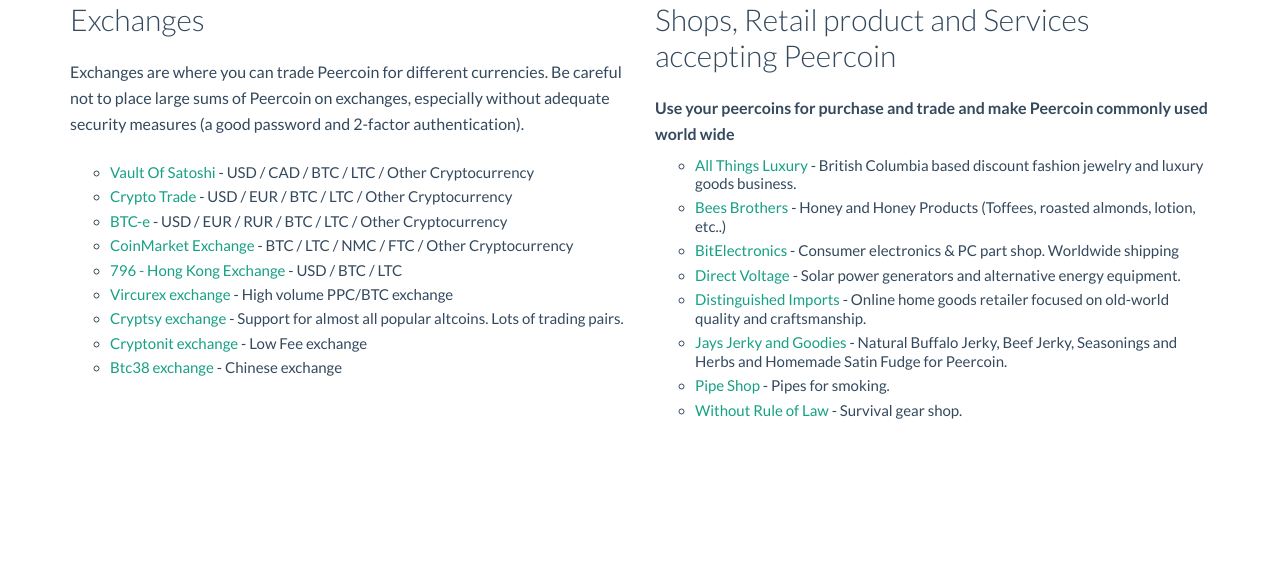
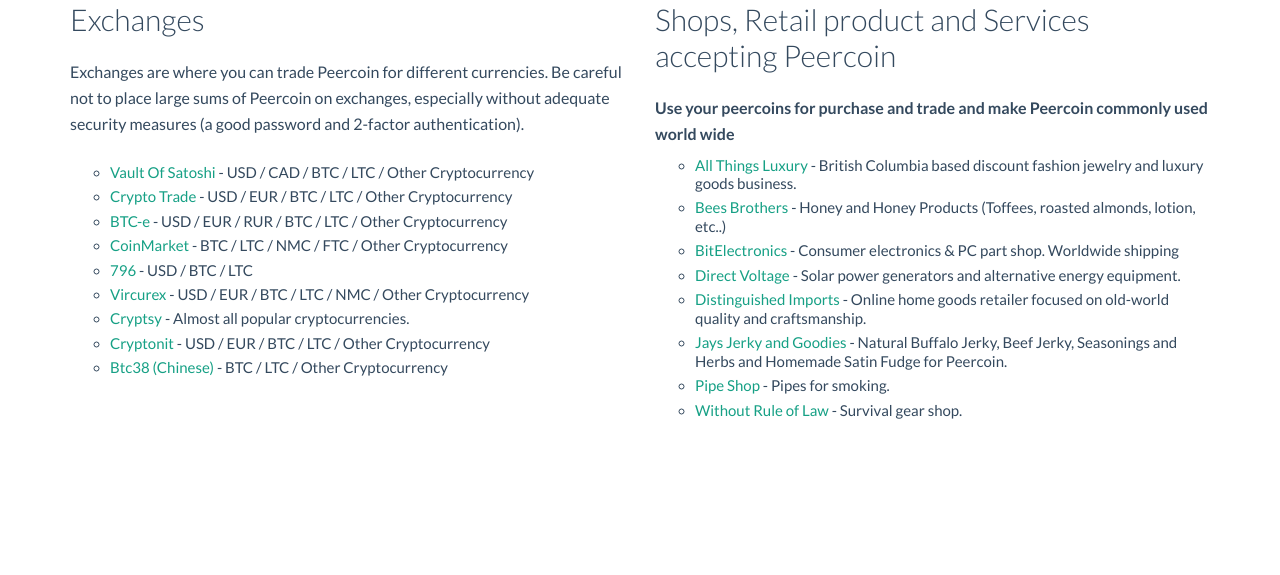
Before and after one commit to super3/peercoin_website_old, a PHP site: page /resources.php in a window 1280 px wide. Shown: the part 981-1556 px from the top of the page. Run offline with PHP 8.4, Linux system fonts and the light colour scheme; data that the repository does not hold is empty.

Commit message:
Fixed the remaining exchanges to the standard.

```diff
--- a/resources.php
+++ b/resources.php
@@ -99,31 +99,31 @@
 
             <ul style="list-style-type: circle;">
               <li>
-                <a href="https://www.vaultofsatoshi.com/orderbook">Vault Of Satoshi</a> -  USD / CAD / BTC / LTC / Other Cryptocurrency
+                <a href="https://www.vaultofsatoshi.com/orderbook">Vault Of Satoshi</a> - USD / CAD / BTC / LTC / Other Cryptocurrency
               </li>
               <li>
-                <a href="https://crypto-trade.com/trade/ppc_usd">Crypto Trade</a> -  USD / EUR / BTC / LTC / Other Cryptocurrency
+                <a href="https://crypto-trade.com/trade/ppc_usd">Crypto Trade</a> - USD / EUR / BTC / LTC / Other Cryptocurrency
               </li>
               <li>
-                <a href="https://btc-e.com/">BTC-e</a> -  USD / EUR / RUR / BTC / LTC / Other Cryptocurrency
+                <a href="https://btc-e.com/">BTC-e</a> - USD / EUR / RUR / BTC / LTC / Other Cryptocurrency
               </li>
               <li>
-                <a href="https://coinmkt.com/#/">CoinMarket Exchange</a> -  BTC / LTC / NMC / FTC / Other Cryptocurrency
+                <a href="https://coinmkt.com/#/">CoinMarket</a> - BTC / LTC / NMC / FTC / Other Cryptocurrency
               </li>
               <li>
-                <a href="https://796.com/ppcusd/market">796 - Hong Kong Exchange</a> - USD / BTC / LTC
+                <a href="https://796.com/ppcusd/market">796</a> - USD / BTC / LTC
               </li>
               <li>
-                <a href="https://vircurex.com/welcome/index?alt=ppc&amp;base=btc">Vircurex exchange</a> - High volume PPC/BTC exchange
+                <a href="https://vircurex.com/welcome/index?alt=ppc&amp;base=btc">Vircurex</a> - USD / EUR / BTC / LTC / NMC / Other Cryptocurrency
               </li>
               <li>
-                <a href="https://www.cryptsy.com/">Cryptsy exchange</a> - Support for almost all popular altcoins. Lots of trading pairs.
+                <a href="https://www.cryptsy.com/">Cryptsy</a> - Almost all popular cryptocurrencies.
               </li>
               <li>
-                <a href="http://cryptonit.net/">Cryptonit exchange</a> -  Low Fee exchange
+                <a href="http://cryptonit.net/">Cryptonit</a> - USD / EUR / BTC / LTC / Other Cryptocurrency
               </li>
               <li>
-                <a href="https://www.btc38.com/">Btc38 exchange</a> - Chinese exchange
+                <a href="https://www.btc38.com/">Btc38 (Chinese)</a> - BTC / LTC / Other Cryptocurrency
               </li>
             </ul>
           </div>
```
